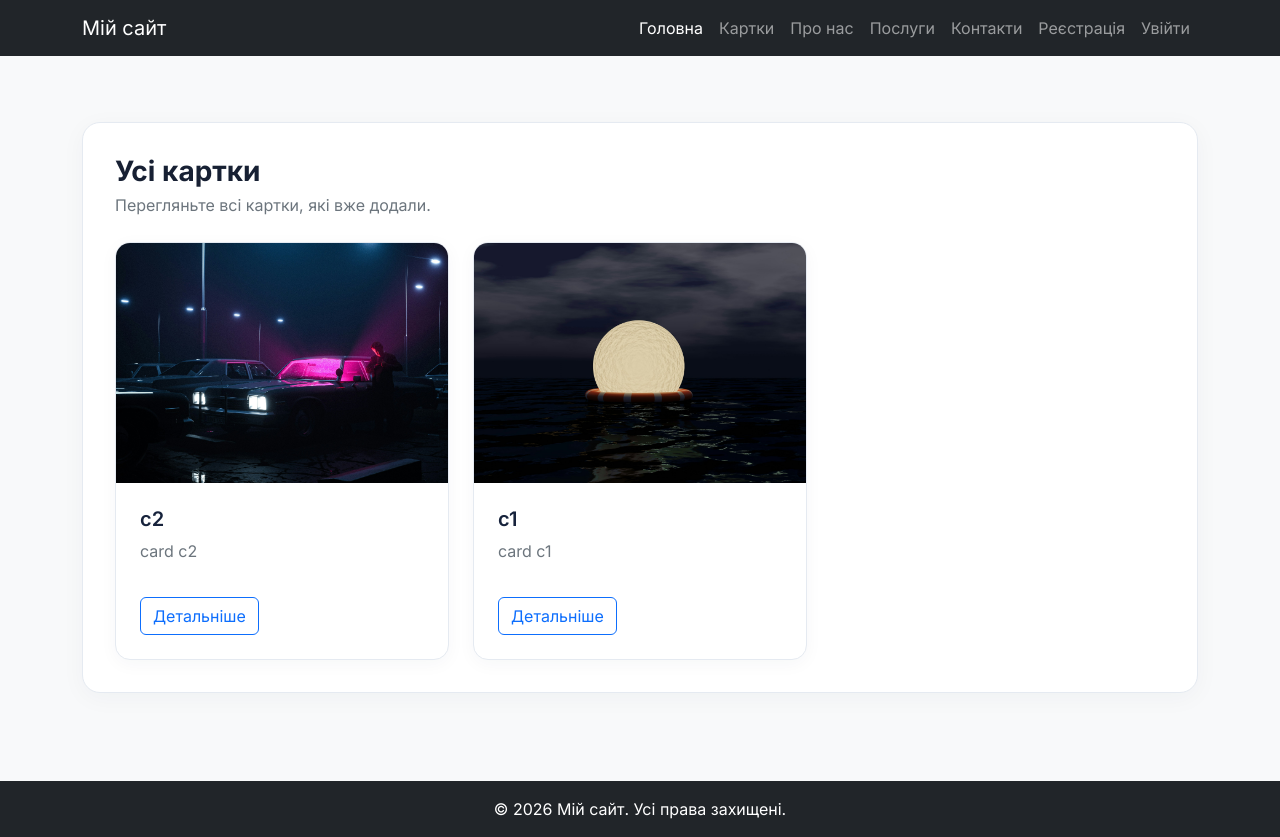
After one commit to Vsevikt/PythonDjango, a Django app: page /cards in a window 1280 px wide. The commit adds this page. Run offline with Django 5.2, Linux system fonts and the light colour scheme; data comes from the database, SQL or seed files in the repository; tables that the repository leaves empty hold one stand-in row (values such as "Sample post"); some libraries are stand-ins or nearby versions.

Commit message:
updated system cards

```diff
--- /dev/null
+++ b/shop/main/templates/main/cards.html
@@ -0,0 +1,78 @@
+{% extends 'main/layout.html' %}
+{% load static %}
+
+{% block title %}Усі картки{% endblock %}
+
+{% block extra_css %}
+<link rel="stylesheet" href="{% static 'main/css/style.css' %}">
+{% endblock %}
+
+{% block content %}
+
+<section id="cards" class="content-panel">
+
+    <div class="d-flex justify-content-between align-items-end mb-4">
+        <div>
+            <h1 class="h3 fw-bold mb-1">Усі картки</h1>
+            <p class="text-secondary mb-0">
+                Перегляньте всі картки, які вже додали.
+            </p>
+        </div>
+    </div>
+
+    <div id="cardsList"
+         class="row row-cols-1 row-cols-sm-2 row-cols-lg-3 g-4">
+
+        {% for card in cards %}
+            <div class="col d-flex">
+                <article class="card listing-card w-100 h-100">
+
+                    {% if card.image %}
+                        <img src="{{ card.image.url }}"
+                             class="card-img-top"
+                             alt="{{ card.title }}">
+                    {% else %}
+                        <div class="card-img-top bg-light"></div>
+                    {% endif %}
+
+                    <div class="card-body d-flex flex-column p-4">
+
+                        <h3 class="card-title h5 fw-semibold">
+                            {{ card.title }}
+                        </h3>
+
+                        <p class="card-text text-secondary">
+                            {{ card.description }}
+                        </p>
+
+                        <div class="d-flex flex-wrap gap-2 mb-3">
+                            {% for tag in card.tags.all %}
+                                <span class="badge bg-primary">
+                                    {{ tag.name }}
+                                </span>
+                            {% endfor %}
+                        </div>
+
+                        {% if card.id %}
+                            <a href="{% url 'card' card.id %}"
+                               class="btn btn-outline-primary mt-auto align-self-start">
+                                Детальніше
+                            </a>
+                        {% endif %}
+
+                    </div>
+                </article>
+            </div>
+
+        {% empty %}
+            <div class="col-12">
+                <p class="text-secondary">
+                    Карток поки немає.
+                </p>
+            </div>
+        {% endfor %}
+
+    </div>
+</section>
+
+{% endblock %}
--- a/shop/main/templates/main/layout.html
+++ b/shop/main/templates/main/layout.html
@@ -31,6 +31,9 @@
                 <ul class="navbar-nav ms-auto">
                     <li class="nav-item">
                         <a class="nav-link active" href="/">Головна</a>
+                    </li>
+                    <li class="nav-item">
+                        <a class="nav-link" href="/cards">Картки</a>
                     </li>
                     <li class="nav-item">
                         <a class="nav-link" href="/about">Про нас</a>
--- a/shop/main/urls.py
+++ b/shop/main/urls.py
@@ -4,6 +4,7 @@ from . import views
 urlpatterns = [
     path('', views.home, name='home'),
     path('about', views.about, name='about'),
+    path('cards', views.cards, name='cards'),
     path('card/<int:id>', views.get_card, name='card'),
     path('search/', views.search, name='search'),
     path('create/', views.create_card, name='create'),
--- a/shop/main/views.py
+++ b/shop/main/views.py
@@ -45,7 +45,7 @@ def home(request: HttpRequest) -> HttpResponse:
         visits += 1
 
     response = render(request, 'main/index.html', {
-        'cards': Card.objects.all(),
+        'cards': Card.objects.all().order_by("-id")[:6],
         'login': login,
         'user': login,
         'tags': Tag.objects.all(),
@@ -62,6 +62,10 @@ def home(request: HttpRequest) -> HttpResponse:
     return response
 
 
+def cards(request: HttpRequest) -> HttpResponse:
+    return render(request, 'main/cards.html', {
+        'cards': Card.objects.all().order_by('-id'),
+    })
 
 
 def about(request):
```
Also changed, not shown: shop/main/static/main/css/style.css (line endings or trailing spaces), 1 other file.
